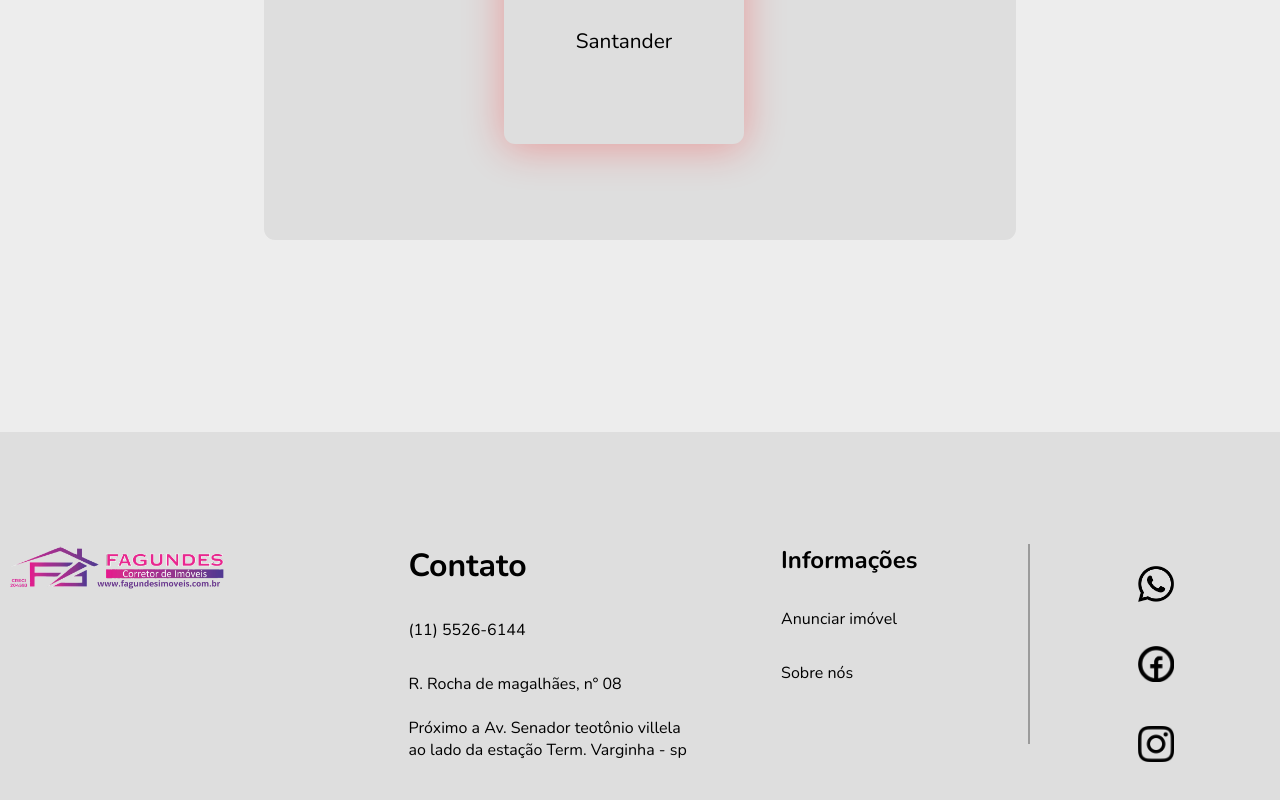
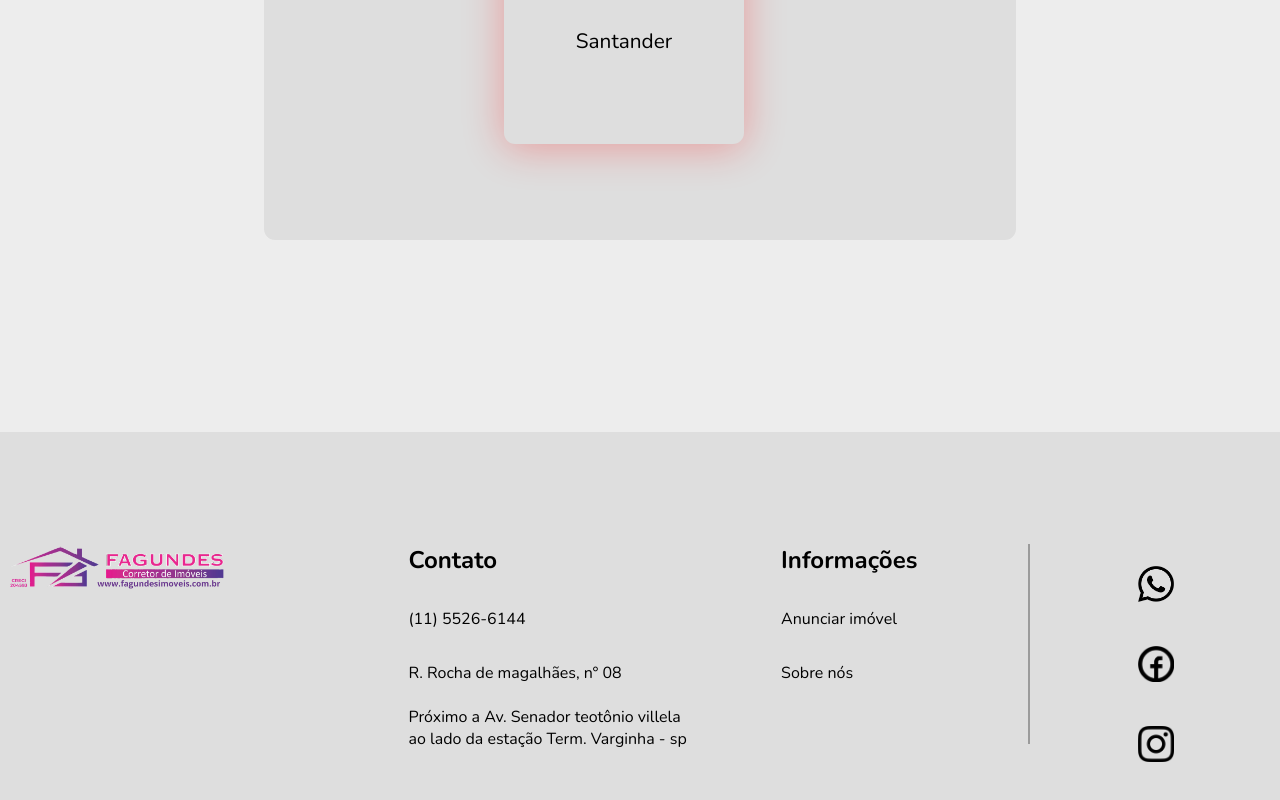
Before and after one commit to fafaImoveis/frontend_fafa, a React (Vite) app: page / in a window 1280 px wide. Shown: the part 2736-3536 px from the top of the page. Built offline with nearby package versions, Linux system fonts and the light colour scheme; no server answers.

Commit message:
Update Footer.jsx

```diff
--- a/src/components/footer/Footer.jsx
+++ b/src/components/footer/Footer.jsx
@@ -8,7 +8,7 @@ export const Footer = () => {
 
                 </div>
                 <div className="contato">
-                    <h1>Contato</h1>
+                    <h2>Contato</h2>
                     <p><a href="https://api.whatsapp.com/send?phone=551155266144&text=Olá, Eu gostaria de anunciar meu imóvel!!">(11) 5526-6144</a></p>
                     <p>      R. Rocha de magalhães, n° 08 <br></br> <br></br> Próximo a Av. Senador teotônio villela <br></br> ao lado da estação Term. Varginha - sp</p>
                 </div>
```
